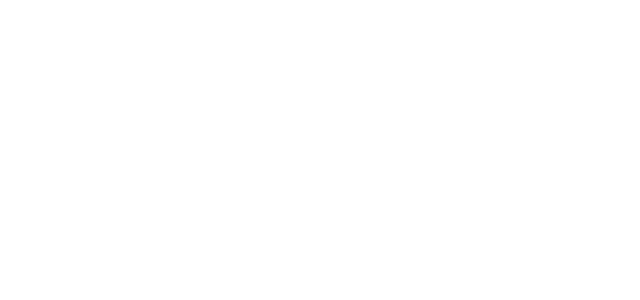
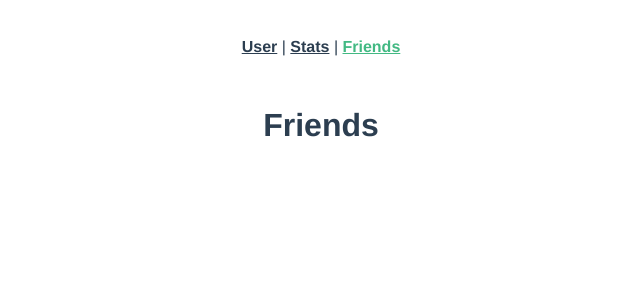
Before and after one commit to Neighbormood/neighbormood, a Vue app in the folder client/: page /friends in a window 1280 px wide. Shown: the top 300 px of the page, without its empty margins (319-959 px from the left). Built offline with nearby package versions, Linux system fonts and the light colour scheme.

Commit message:
initialise navigation and views

```diff
--- a/client/src/components/TheNavigation.vue
+++ b/client/src/components/TheNavigation.vue
@@ -1,6 +1,7 @@
 <template>
   <nav class="nav" id="nav">
-    <router-link to="/">Home</router-link>
-    <router-link to="statistics">Stats</router-link>
+    <router-link to="/">User</router-link> |
+    <router-link to="/statistics">Stats</router-link> |
+    <router-link to="/friends">Friends</router-link>
   </nav>
 </template>
--- a/client/src/router/index.js
+++ b/client/src/router/index.js
@@ -25,6 +25,13 @@
           import(/* webpackChunkName: "statistics" */ "../views/Statistics.vue")
       },
       {
+        path: "/friends",
+        name: "Friends",
+        component: () =>
+          import(/* webpackChunkName: "friends" */ "../views/Friends.vue")
+      },
+      {
+        // Automatic redirect from "/" to user page
         path: "",
         redirect: "/user"
       }
--- /dev/null
+++ b/client/src/views/Friends.vue
@@ -0,0 +1,5 @@
+<template>
+  <div id="friends-view">
+    <h1>Friends</h1>
+  </div>
+</template>
--- a/client/src/views/Statistics.vue
+++ b/client/src/views/Statistics.vue
@@ -1,5 +1,5 @@
 <template>
     <div id="statistics-view">
-        <h1>This is Statistic</h1>
+        <h1>Statistics</h1>
     </div>
 </template>
```
